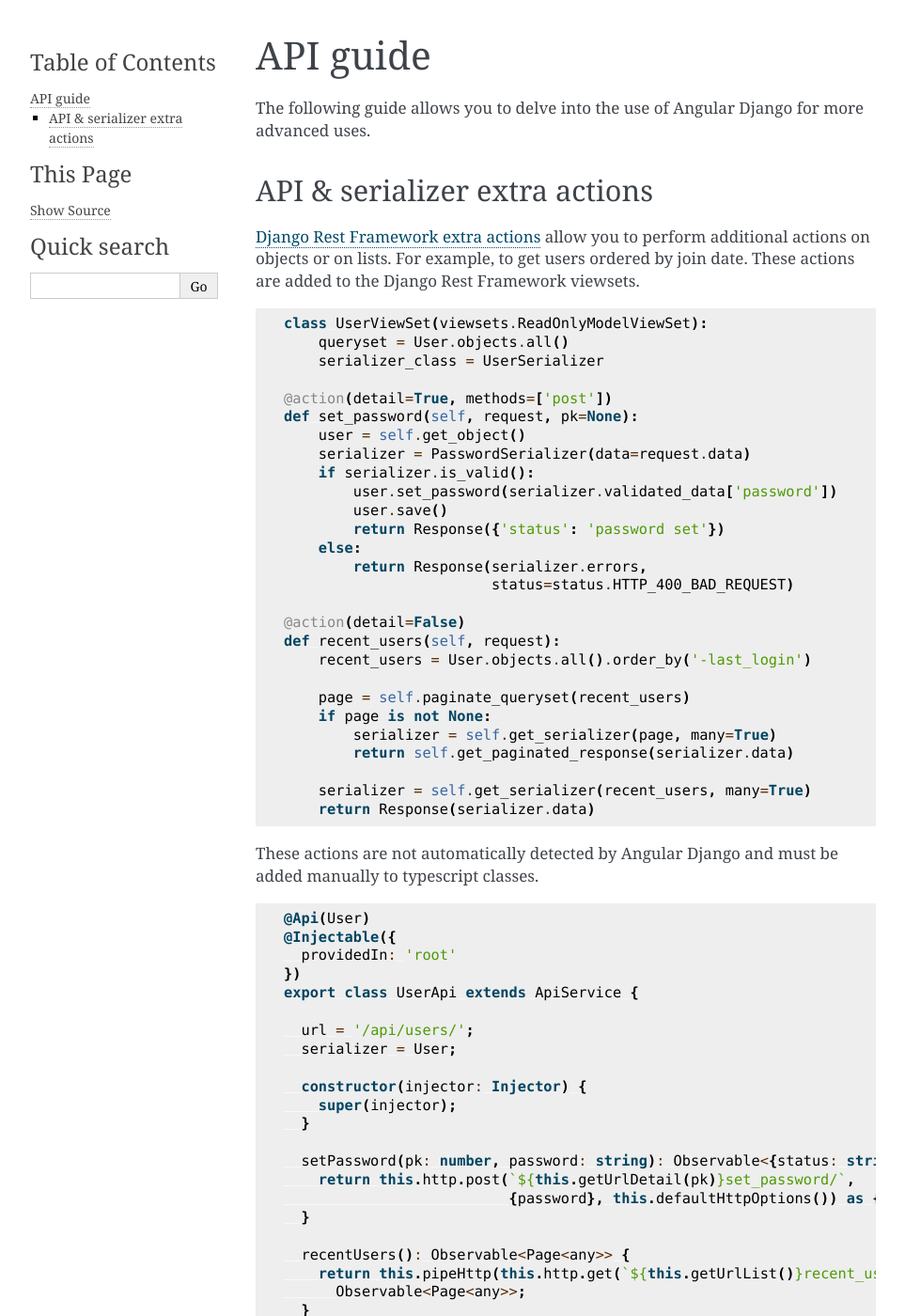
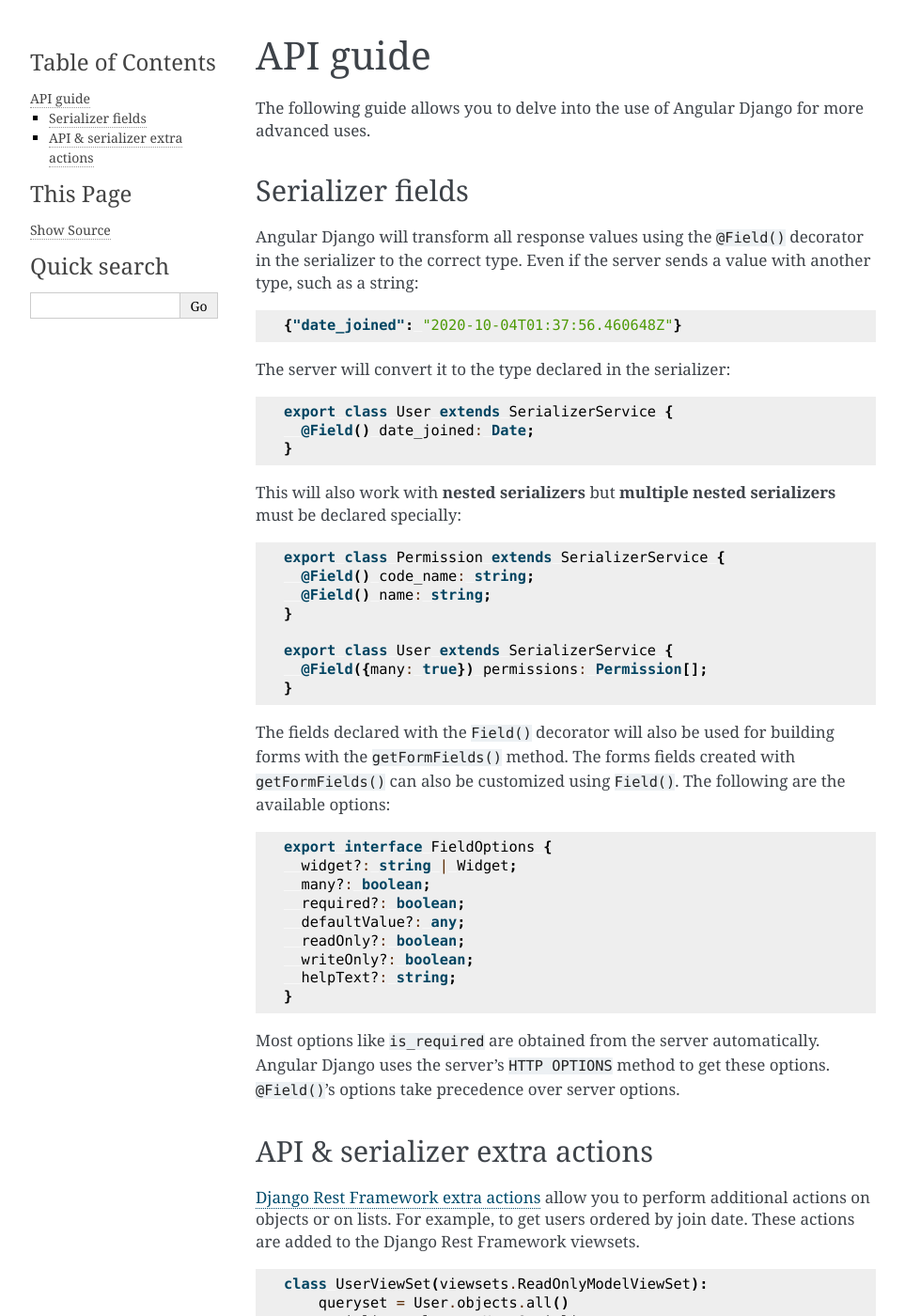
Before and after one commit to LeoJinDev/Django-Angular, a Sphinx documentation site: the page built from docs/api_guide.rst, in a window 1280 px wide and 1400 px high. Shown: the whole window at 94% size, without its empty margins (148-1111 px from the left). Built offline with Sphinx 7.4.7, drawn with Linux system fonts in a browser that asks for light colours.

Commit message:
Issue #35: Document serializer fields

```diff
--- a/docs/api_guide.rst
+++ b/docs/api_guide.rst
@@ -1,6 +1,57 @@
 API guide
 =========
 The following guide allows you to delve into the use of Angular Django for more advanced uses.
+
+Serializer fields
+-----------------
+Angular Django will transform all response values using the ``@Field()`` decorator in the serializer to the correct
+type. Even if the server sends a value with another type, such as a string:
+
+.. code-block:: json
+
+    {"date_joined": "2020-10-04T01:37:56.460648Z"}
+
+The server will convert it to the type declared in the serializer:
+
+.. code-block:: typescript
+
+    export class User extends SerializerService {
+      @Field() date_joined: Date;
+    }
+
+
+This will also work with **nested serializers** but **multiple nested serializers** must be declared specially:
+
+.. code-block:: typescript
+
+    export class Permission extends SerializerService {
+      @Field() code_name: string;
+      @Field() name: string;
+    }
+
+    export class User extends SerializerService {
+      @Field({many: true}) permissions: Permission[];
+    }
+
+The fields declared with the ``Field()`` decorator will also be used for building forms with the ``getFormFields()``
+method. The forms fields created with ``getFormFields()`` can also be customized using ``Field()``. The following are
+the available options:
+
+.. code-block:: typescript
+
+    export interface FieldOptions {
+      widget?: string | Widget;
+      many?: boolean;
+      required?: boolean;
+      defaultValue?: any;
+      readOnly?: boolean;
+      writeOnly?: boolean;
+      helpText?: string;
+    }
+
+Most options like ``is_required`` are obtained from the server automatically. Angular Django uses the server's
+``HTTP OPTIONS`` method to get these options. ``@Field()``'s options take precedence over server options.
+
 
 API & serializer extra actions
 ------------------------------
```
